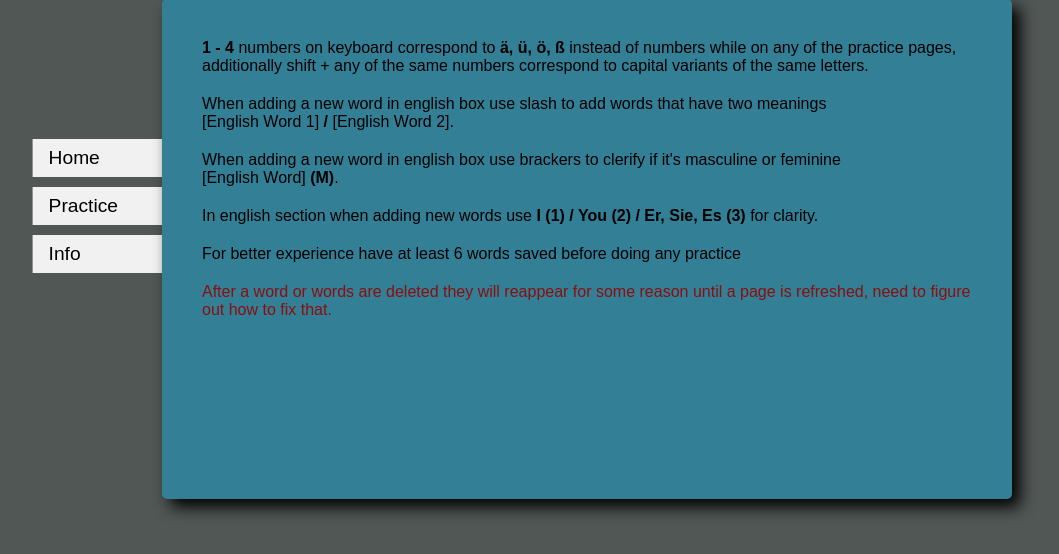
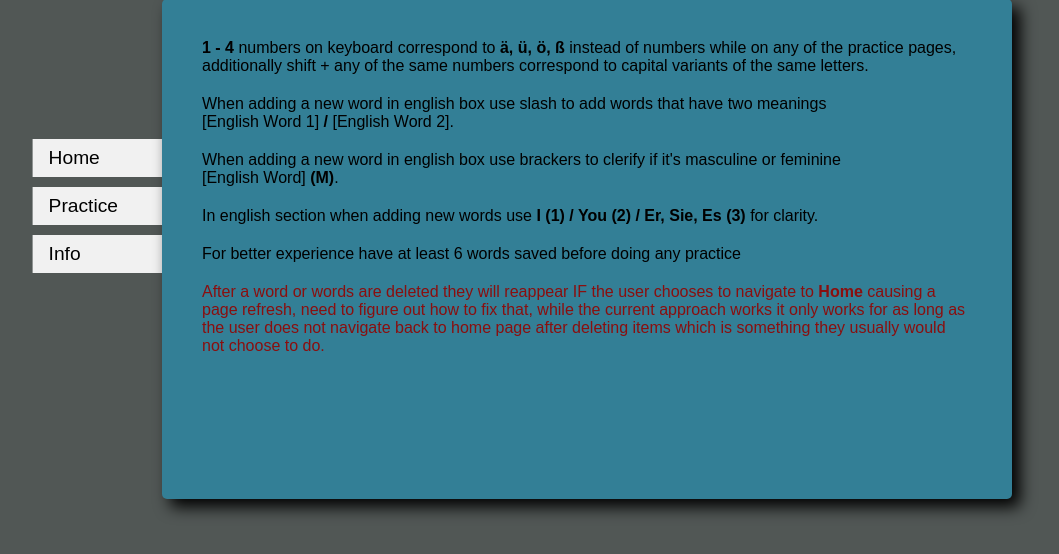
Before and after one commit to KAL17002493/LApp, a Flask app: page /info in a window 1280 px wide. Shown: the part 101-655 px from the top of the page, without its empty margins (53-1112 px from the left). Run offline with Flask 3, Linux system fonts and the light colour scheme.

Commit message:
Added more detailed information to the info.html page

```diff
--- a/website/templates/info.html
+++ b/website/templates/info.html
@@ -10,7 +10,7 @@
         <li>When adding a new word in english box use brackers to clerify if it's masculine or feminine <br>[English Word] <strong>(M)</strong>.</li>
         <li>In english section when adding new words use <strong>I (1) / You (2) / Er, Sie, Es (3)</strong> for clarity.</li>
         <li>For better experience have at least 6 words saved before doing any practice</li>
-        <li>After a word or words are deleted they will reappear for some reason until a page is refreshed, need to figure out how to fix that.</li>
+        <li>After a word or words are deleted they will reappear IF the user chooses to navigate to <strong>Home</strong> causing a page refresh, need to figure out how to fix that, while the current approach works it only works for as long as the user does not navigate back to home page after deleting items which is something they usually would not choose to do.</li>
     </ul>
 </div<>
 
```
Also changed, not shown: instance/database.db.
